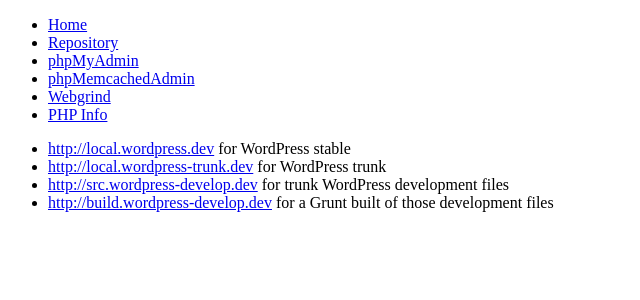
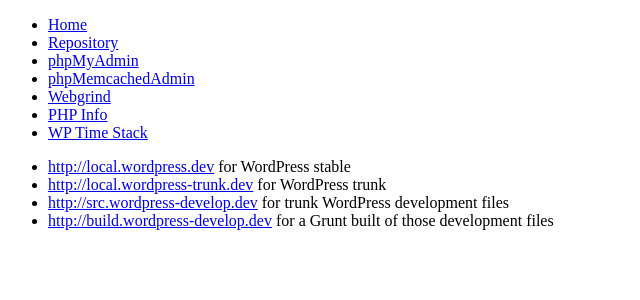
Before and after one commit to Varying-Vagrant-Vagrants/VVV, a PHP site: page / in a window 1280 px wide. Shown: the top 300 px of the page, without its empty margins (0-640 px from the left). Run offline with PHP 8.4, Linux system fonts and the light colour scheme.

Commit message:
Add WordPress TimeStack (https://github.com/joehoyle/Time-Stack) standalone at (http://timestack.dev) + WP plugin

```diff
--- a/www/default/index.php
+++ b/www/default/index.php
@@ -25,6 +25,7 @@ if ( file_exists( 'dashboard-custom.php' ) ) {
 	<li><a href="memcached-admin/">phpMemcachedAdmin</a></li>
 	<li><a href="webgrind/">Webgrind</a></li>
 	<li><a href="phpinfo/">PHP Info</a></li>
+	<li><a href="http://timestack.dev">WP Time Stack</a></li>
 </ul>
 
 <ul class="nav">
```
Also changed, not shown: 3 other files.
